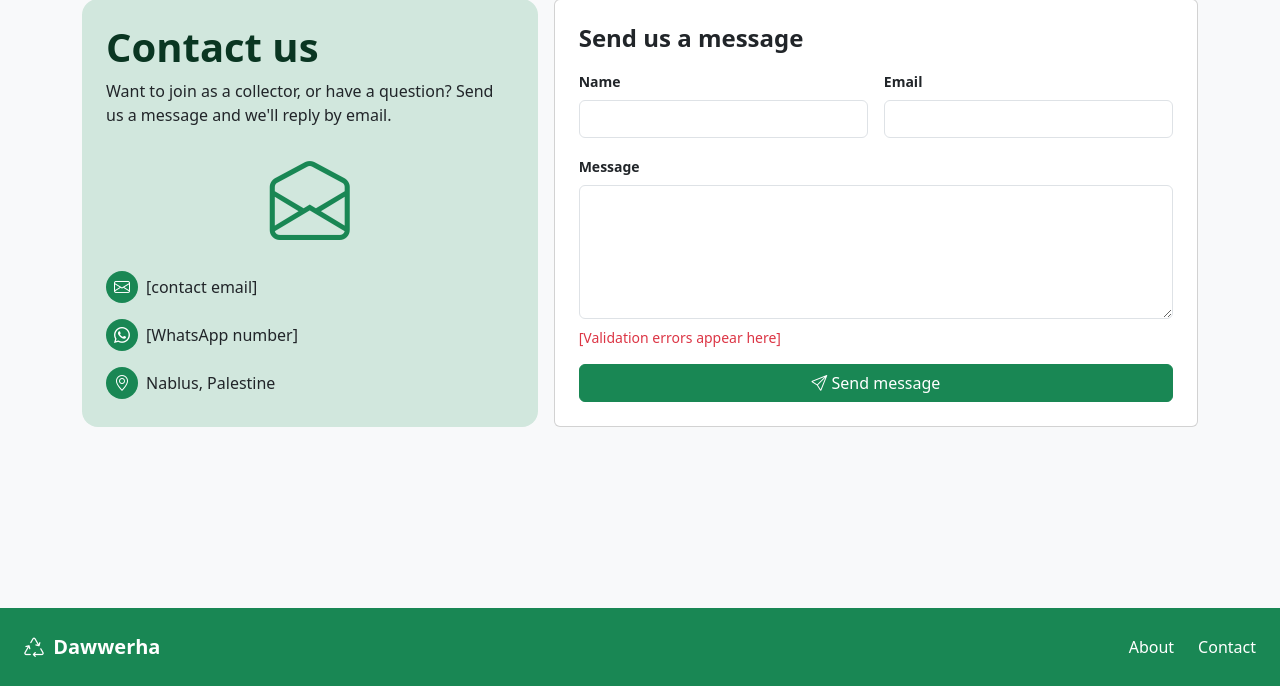
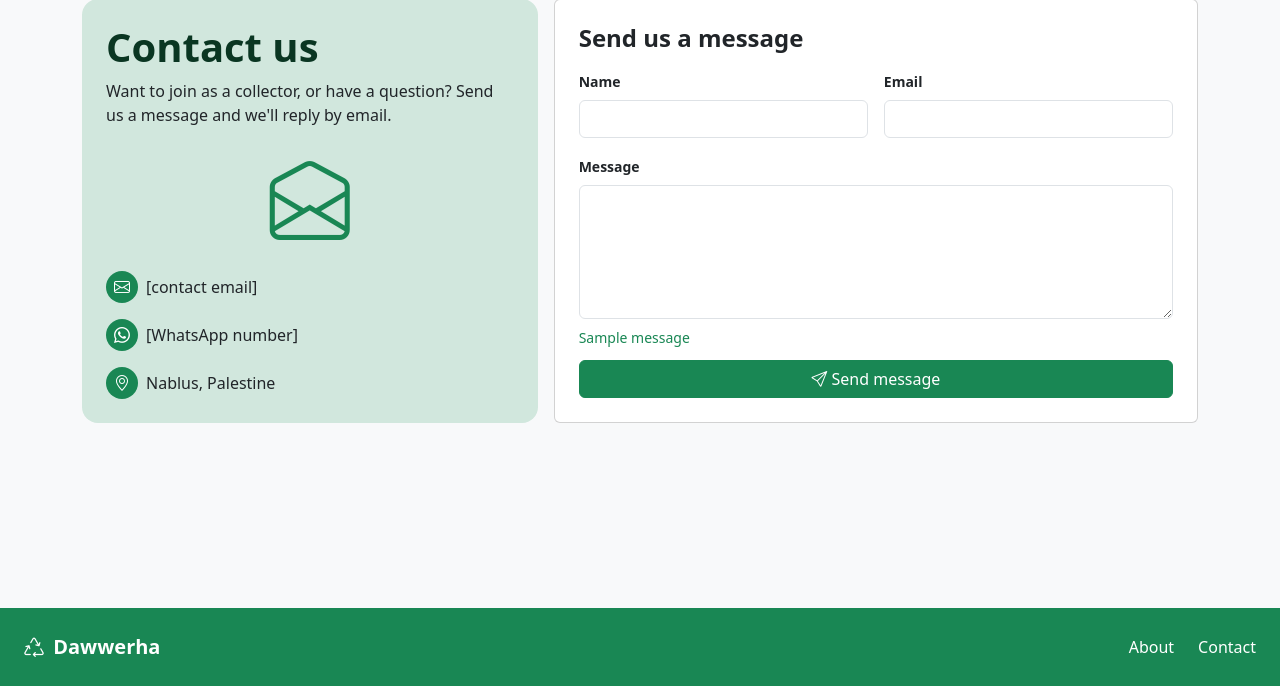
Before and after one commit to shereenmaher/Dawerha-Group-Project, a Django app: page /contact/ in a window 1280 px wide. Shown: the part 114-800 px from the top of the page. Run offline with Django 5.2, Linux system fonts and the light colour scheme; tables that the repository leaves empty hold one stand-in row (values such as "Sample post"); one stand-in notice (Sample message) is shown.

Commit message:
feat: save contact messages with validation

```diff
--- a/dawwerha_app/templates/contact.html
+++ b/dawwerha_app/templates/contact.html
@@ -37,8 +37,16 @@
                             <label for="cMessage" class="form-label small fw-semibold">Message</label>
                             <textarea class="form-control" id="cMessage" name="message" rows="5" required></textarea>
                         </div>
-                        <p class="text-danger small">[Validation errors appear here]</p>
-                        <button type="submit" class="btn btn-success w-100"><i class="bi bi-send"></i> Send message</button>
+
+                        {% for message in messages %}
+                            {% if message.tags == 'error' %}
+                                <p class="text-danger small mb-1">{{ message }}</p>
+                            {% else %}
+                                <p class="text-success small mb-1">{{ message }}</p>
+                            {% endif %}
+                        {% endfor %}
+
+                        <button type="submit" class="btn btn-success w-100 mt-2"><i class="bi bi-send"></i> Send message</button>
                     </form>
                 </div>
             </div>
--- a/dawwerha_app/views.py
+++ b/dawwerha_app/views.py
@@ -1,4 +1,6 @@
-from django.shortcuts import render
+from django.shortcuts import render, redirect
+from django.contrib import messages
+from .models import ContactMessage
 
 
 # ===== Dina =====
@@ -41,4 +43,17 @@ def about(request):
 
 
 def contact(request):
+    if request.method == "POST":
+        errors = ContactMessage.objects.contact_validator(request.POST)
+        if errors:
+            for key, value in errors.items():
+                messages.error(request, value)
+            return redirect('/contact/')
+        ContactMessage.objects.create(
+            name=request.POST['name'],
+            email=request.POST['email'],
+            message=request.POST['message'],
+        )
+        messages.success(request, "Your message was sent successfully")
+        return redirect('/contact/')
     return render(request, "contact.html")
```
